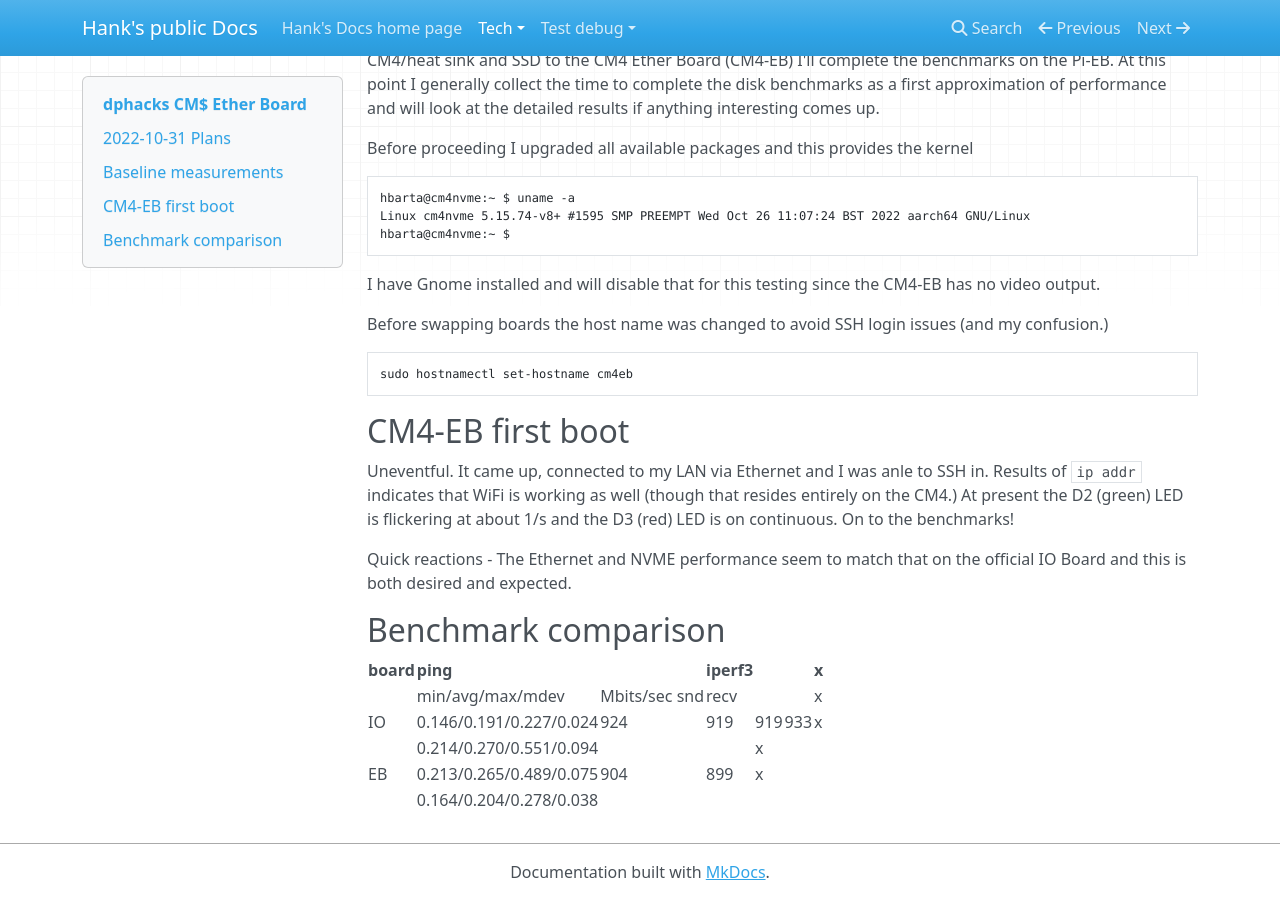
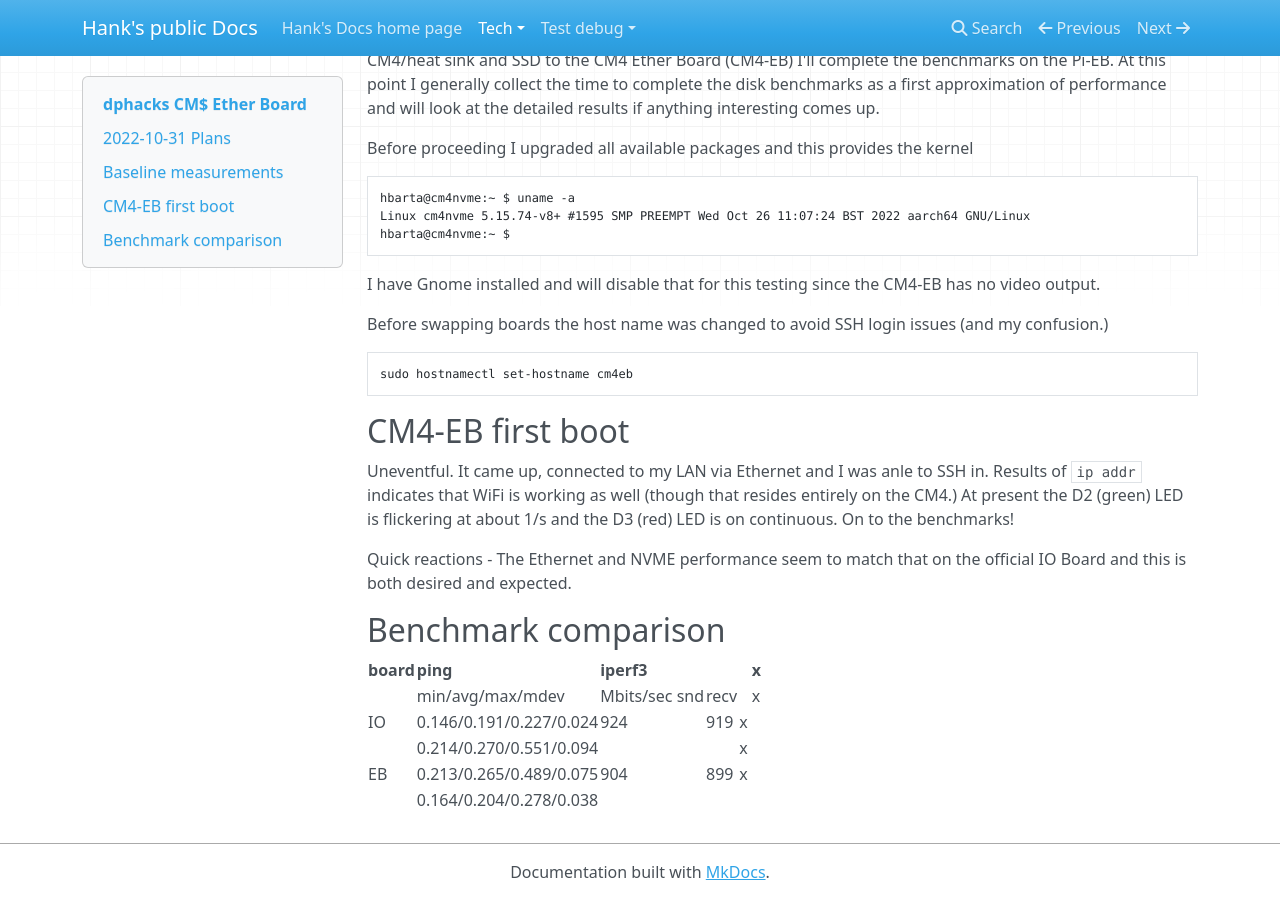
Before and after one commit to HankB/MkDocs-blog, an MkDocs documentation site: the page built from docs/tech/dphacks-CM4_Ether_Board.md, in a window 1280 px wide and 900 px high, scrolled down 795 px. Built offline with MkDocs 1.6.1, drawn with Linux system fonts in a browser that asks for light colours; nearby versions of some CDN libraries.

Commit message:
tweak table

```diff
--- a/docs/tech/dphacks-CM4_Ether_Board.md
+++ b/docs/tech/dphacks-CM4_Ether_Board.md
@@ -48,10 +48,10 @@ Quick reactions - The Ethernet and NVME performance seem to match that on the of
 
 ## Benchmark comparison
 
-|board|ping||iperf3|||x|
+|board|ping|iperf3||||x|
 |---|---|---|---|---|---|---|
 || min/avg/max/mdev|Mbits/sec snd|recv|||x|
-|IO|0.146/0.191/0.227/0.024|924|919|919|933|x|
+|IO|0.146/0.191/0.227/0.024|924|919|x|
 ||0.214/0.270/0.551/0.094|||x|
 |EB|0.213/0.265/0.489/0.075|904|899|x|
 ||0.164/0.204/0.278/0.038||||||||||||x|
```
